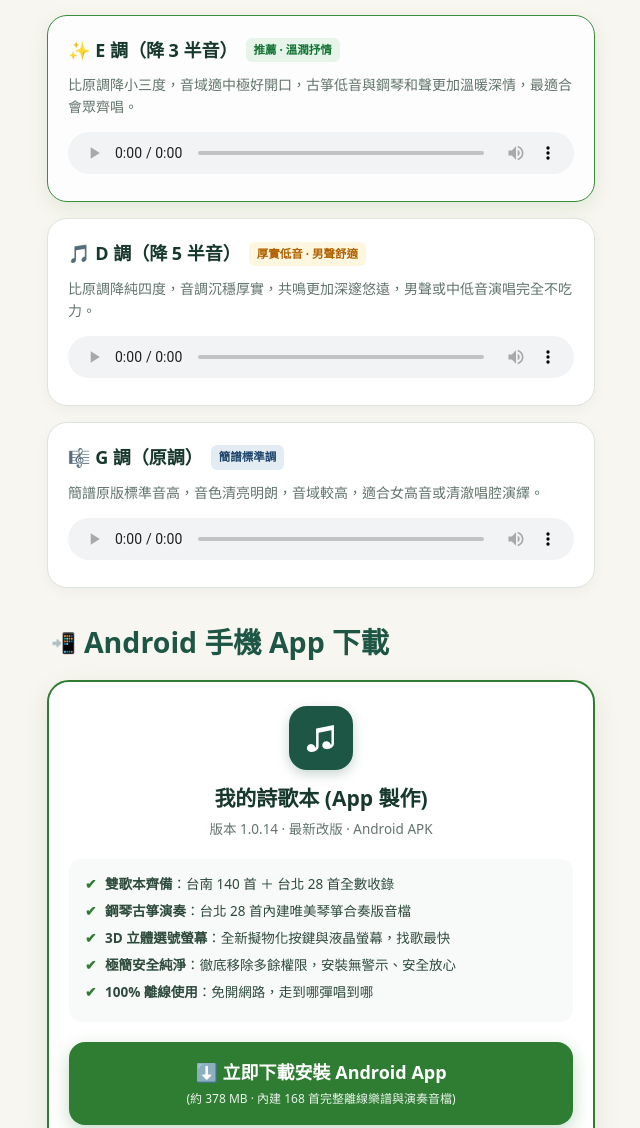
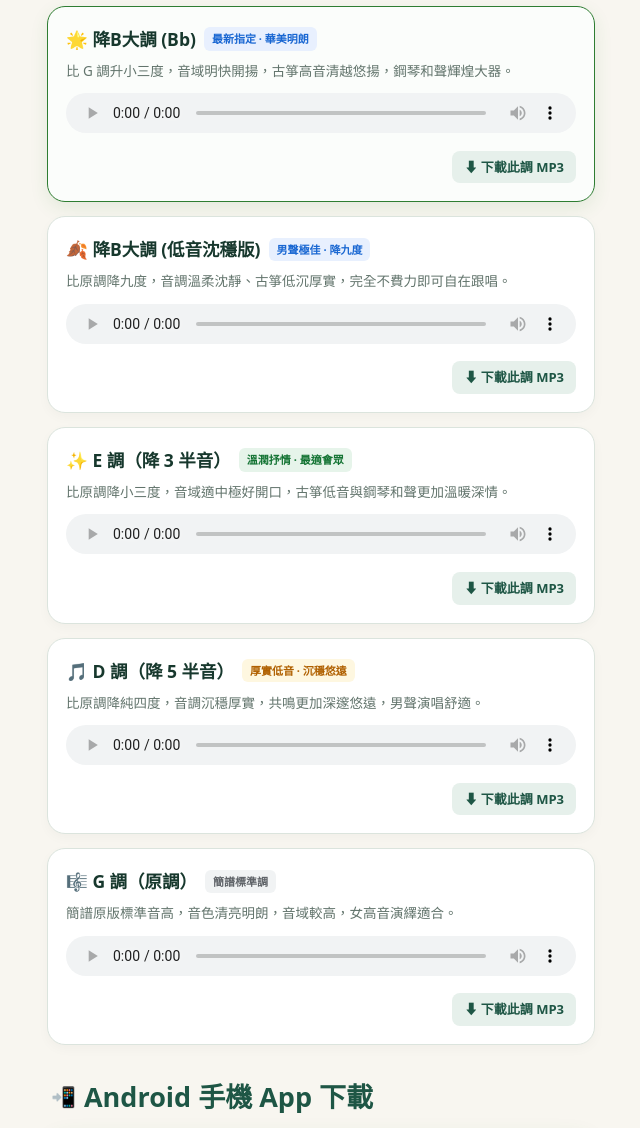
Before and after one commit to a6872057-arch/hymn-share, a plain HTML site: page index.html in a window 1280 px wide. Shown: the part 259-1387 px from the top of the page, without its empty margins (319-959 px from the left). Drawn offline with Linux system fonts and the light colour scheme.

Commit message:
Add Bb major audio variants and MP3 download links

```diff
--- a/index.html
+++ b/index.html
@@ -4,11 +4,11 @@
   <meta charset="UTF-8">
   <meta name="viewport" content="width=device-width, initial-scale=1.0, maximum-scale=1.0, user-scalable=no">
   <meta name="theme-color" content="#1e5645">
-  <meta property="og:title" content="第 111 首《永遠的靠岸》琴箏合奏試聽 · 詩歌本 App">
-  <meta property="og:description" content="包含 E 調、D 調、G 調三種調性線上試聽比較，並提供最新版「我的詩歌本」Android App 下載安裝。">
+  <meta property="og:title" content="第 111 首《永遠的靠岸》琴箏合奏試聽與 MP3 下載">
+  <meta property="og:description" content="包含 降B大調、E 調、D 調、G 調琴箏合奏線上試聽與 MP3 下載，並提供最新版「我的詩歌本」Android App 安裝檔。">
   <meta property="og:type" content="website">
   <meta name="robots" content="noindex, nofollow">
-  <title>第 111 首《永遠的靠岸》調性試聽 · 詩歌本 App 下載</title>
+  <title>第 111 首《永遠的靠岸》調性試聽 · MP3 下載 · 詩歌本 App</title>
   <style>
     :root {
       --bg: #f8f6f0;
@@ -47,7 +47,7 @@
     .header {
       background: linear-gradient(180deg, #1e5645 0%, #286553 100%);
       color: #fff;
-      padding: 32px 20px 28px;
+      padding: 30px 20px 26px;
       text-align: center;
       border-bottom-left-radius: 28px;
       border-bottom-right-radius: 28px;
@@ -65,13 +65,13 @@
       letter-spacing: 0.05em;
     }
     .header h1 {
-      font-size: 25px;
+      font-size: 24px;
       font-weight: 800;
       letter-spacing: 0.02em;
       margin-bottom: 8px;
     }
     .header p {
-      font-size: 15px;
+      font-size: 14.5px;
       color: #d8e8e0;
       max-width: 440px;
       margin: 0 auto;
@@ -85,7 +85,7 @@
       display: flex;
       align-items: center;
       gap: 8px;
-      font-size: 19px;
+      font-size: 18px;
       font-weight: 800;
       color: var(--primary);
       margin: 22px 4px 14px;
@@ -94,25 +94,25 @@
     .card {
       background: var(--card-bg);
       border: 1.5px solid var(--border);
-      border-radius: 20px;
-      padding: 20px;
-      margin-bottom: 16px;
-      box-shadow: 0 4px 14px rgba(0,0,0,0.04);
+      border-radius: 18px;
+      padding: 18px;
+      margin-bottom: 14px;
+      box-shadow: 0 4px 12px rgba(0,0,0,0.03);
       transition: all 0.25s ease;
     }
     .card.highlight {
-      border-color: #388e3c;
-      background: #fcfdfc;
-      box-shadow: 0 6px 20px rgba(56, 142, 60, 0.12);
+      border-color: #2e7d32;
+      background: #fbfdfb;
+      box-shadow: 0 6px 18px rgba(46, 125, 50, 0.10);
     }
     .card-top {
       display: flex;
       justify-content: space-between;
       align-items: center;
-      margin-bottom: 10px;
+      margin-bottom: 8px;
     }
     .card-title {
-      font-size: 18px;
+      font-size: 17.5px;
       font-weight: 750;
       color: #17382d;
       display: flex;
@@ -120,75 +120,97 @@
       gap: 8px;
     }
     .tag {
-      font-size: 11.5px;
+      font-size: 11px;
       font-weight: 700;
       padding: 3px 8px;
       border-radius: 6px;
     }
-    .tag-recommend { background: #e6f4ea; color: #137333; }
-    .tag-bass { background: #fef7e0; color: #b06000; }
-    .tag-orig { background: #e3ebf3; color: #1d456b; }
+    .tag-bb { background: #e8f0fe; color: #1967d2; }
+    .tag-e { background: #e6f4ea; color: #137333; }
+    .tag-d { background: #fef7e0; color: #b06000; }
+    .tag-orig { background: #f1f3f4; color: #5f6368; }
     .card-desc {
-      font-size: 14px;
+      font-size: 13.5px;
       color: var(--muted);
-      margin-bottom: 14px;
-      line-height: 1.55;
+      margin-bottom: 12px;
+      line-height: 1.5;
     }
     audio {
       width: 100%;
-      height: 42px;
+      height: 40px;
       border-radius: 8px;
       outline: none;
+    }
+    .track-actions {
+      display: flex;
+      justify-content: flex-end;
+      margin-top: 10px;
+    }
+    .dl-mp3-btn {
+      display: inline-flex;
+      align-items: center;
+      gap: 5px;
+      font-size: 13px;
+      font-weight: 600;
+      color: var(--primary);
+      background: var(--primary-light);
+      padding: 6px 12px;
+      border-radius: 8px;
+      text-decoration: none;
+      transition: all 0.2s;
+    }
+    .dl-mp3-btn:hover, .dl-mp3-btn:active {
+      background: #d4e7de;
     }
     /* App Download Section */
     .app-card {
       background: #ffffff;
       border: 2px solid #2e7d32;
-      border-radius: 22px;
-      padding: 24px 20px;
-      box-shadow: 0 8px 26px rgba(46, 125, 50, 0.12);
+      border-radius: 20px;
+      padding: 22px 18px;
+      box-shadow: 0 8px 24px rgba(46, 125, 50, 0.12);
       text-align: center;
       margin-top: 10px;
     }
     .app-icon {
-      width: 64px;
-      height: 64px;
+      width: 60px;
+      height: 60px;
       background: #1e5645;
       color: #fff;
-      font-size: 32px;
+      font-size: 30px;
       display: flex;
       align-items: center;
       justify-content: center;
-      border-radius: 18px;
-      margin: 0 auto 12px;
+      border-radius: 16px;
+      margin: 0 auto 10px;
       box-shadow: 0 4px 12px rgba(30, 86, 69, 0.25);
     }
     .app-title {
-      font-size: 21px;
+      font-size: 20px;
       font-weight: 800;
       color: #17382d;
       margin-bottom: 4px;
     }
     .app-meta {
-      font-size: 13.5px;
+      font-size: 13px;
       color: var(--muted);
-      margin-bottom: 18px;
+      margin-bottom: 16px;
     }
     .features-list {
       text-align: left;
       background: #f7faf8;
       border-radius: 12px;
-      padding: 14px 16px;
-      margin-bottom: 20px;
-      font-size: 13.5px;
+      padding: 12px 16px;
+      margin-bottom: 18px;
+      font-size: 13px;
       color: #2e4a3d;
       line-height: 1.7;
     }
     .features-list li {
       list-style-type: none;
       position: relative;
-      padding-left: 20px;
-      margin-bottom: 4px;
+      padding-left: 18px;
+      margin-bottom: 3px;
     }
     .features-list li::before {
       content: "✔";
@@ -203,10 +225,10 @@
       background: #2e7d32;
       color: #fff;
       text-decoration: none;
-      font-size: 18px;
+      font-size: 17.5px;
       font-weight: 750;
-      padding: 16px 20px;
-      border-radius: 16px;
+      padding: 15px 18px;
+      border-radius: 14px;
       box-shadow: 0 6px 18px rgba(46, 125, 50, 0.28);
       transition: all 0.2s;
     }
@@ -234,12 +256,12 @@
       font-size: 15px;
       font-weight: 700;
       color: var(--primary);
-      margin-bottom: 8px;
+      margin-bottom: 6px;
     }
     .share-desc {
       font-size: 13px;
       color: var(--muted);
-      margin-bottom: 14px;
+      margin-bottom: 12px;
     }
     .copy-btn {
       background: #fff;
@@ -247,7 +269,7 @@
       color: var(--primary);
       font-size: 15px;
       font-weight: 700;
-      padding: 11px 20px;
+      padding: 11px 18px;
       border-radius: 12px;
       cursor: pointer;
       width: 100%;
@@ -273,8 +295,8 @@
     }
     footer {
       text-align: center;
-      margin-top: 36px;
-      font-size: 12.5px;
+      margin-top: 32px;
+      font-size: 12px;
       color: #8c9e94;
     }
   </style>
@@ -283,13 +305,13 @@
 
   <!-- LINE in-app browser alert -->
   <div id="lineBanner" class="line-banner">
-    👉 <strong>LINE 提示：</strong>若點擊下載安裝檔沒有反應，請點擊右上角<strong>「︙」</strong>選<strong>「以預設瀏覽器開啟」</strong>（Chrome）即可直接下載安裝！
+    👉 <strong>LINE 提示：</strong>若點擊下載安裝檔沒有反應，請點右上角<strong>「︙」</strong>選<strong>「以預設瀏覽器開啟」</strong>（Chrome）即可直接下載安裝！
   </div>
 
   <header class="header">
     <div class="badge">台語詩歌分享平台</div>
     <h1>第 111 首《永遠的靠岸》</h1>
-    <p>琴箏合奏編曲 · 調性試聽與 App 安裝檔</p>
+    <p>琴箏合奏編曲 · 調性試聽與 MP3 / App 下載</p>
   </header>
 
   <div class="container">
@@ -297,19 +319,52 @@
     <!-- 試聽段落 -->
     <div class="section-title">
       <span class="icon">🎹</span>
-      <h2>琴箏合奏 · 三種調性試聽</h2>
+      <h2>琴箏合奏 · 多種調性試聽</h2>
+    </div>
+
+    <!-- Track: 降 B 大調 (標準) -->
+    <div class="card highlight">
+      <div class="card-top">
+        <div class="card-title">
+          <span>🌟 降B大調 (Bb)</span>
+          <span class="tag tag-bb">最新指定 · 華美明朗</span>
+        </div>
+      </div>
+      <p class="card-desc">比 G 調升小三度，音域明快開揚，古箏高音清越悠揚，鋼琴和聲輝煌大器。</p>
+      <audio controls preload="metadata" src="111_Bb.mp3"></audio>
+      <div class="track-actions">
+        <a class="dl-mp3-btn" href="111_Bb.mp3" download="111_永遠的靠岸_琴箏合奏_降B大調.mp3">⬇ 下載此調 MP3</a>
+      </div>
+    </div>
+
+    <!-- Track: 降 B 大調 (低音舒適版) -->
+    <div class="card">
+      <div class="card-top">
+        <div class="card-title">
+          <span>🍂 降B大調 (低音沈穩版)</span>
+          <span class="tag tag-bb">男聲極佳 · 降九度</span>
+        </div>
+      </div>
+      <p class="card-desc">比原調降九度，音調溫柔沈靜、古箏低沉厚實，完全不費力即可自在跟唱。</p>
+      <audio controls preload="metadata" src="111_Bb_low.mp3"></audio>
+      <div class="track-actions">
+        <a class="dl-mp3-btn" href="111_Bb_low.mp3" download="111_永遠的靠岸_琴箏合奏_降B大調_低音版.mp3">⬇ 下載此調 MP3</a>
+      </div>
     </div>
 
     <!-- Track: E 調 -->
-    <div class="card highlight">
+    <div class="card">
       <div class="card-top">
         <div class="card-title">
           <span>✨ E 調（降 3 半音）</span>
-          <span class="tag tag-recommend">推薦 · 溫潤抒情</span>
+          <span class="tag tag-e">溫潤抒情 · 最適會眾</span>
         </div>
       </div>
-      <p class="card-desc">比原調降小三度，音域適中極好開口，古箏低音與鋼琴和聲更加溫暖深情，最適合會眾齊唱。</p>
+      <p class="card-desc">比原調降小三度，音域適中極好開口，古箏低音與鋼琴和聲更加溫暖深情。</p>
       <audio controls preload="metadata" src="111_E.mp3"></audio>
+      <div class="track-actions">
+        <a class="dl-mp3-btn" href="111_E.mp3" download="111_永遠的靠岸_琴箏合奏_E調.mp3">⬇ 下載此調 MP3</a>
+      </div>
     </div>
 
     <!-- Track: D 調 -->
@@ -317,11 +372,14 @@
       <div class="card-top">
         <div class="card-title">
           <span>🎵 D 調（降 5 半音）</span>
-          <span class="tag tag-bass">厚實低音 · 男聲舒適</span>
+          <span class="tag tag-d">厚實低音 · 沉穩悠遠</span>
         </div>
       </div>
-      <p class="card-desc">比原調降純四度，音調沉穩厚實，共鳴更加深邃悠遠，男聲或中低音演唱完全不吃力。</p>
+      <p class="card-desc">比原調降純四度，音調沉穩厚實，共鳴更加深邃悠遠，男聲演唱舒適。</p>
       <audio controls preload="metadata" src="111_D.mp3"></audio>
+      <div class="track-actions">
+        <a class="dl-mp3-btn" href="111_D.mp3" download="111_永遠的靠岸_琴箏合奏_D調.mp3">⬇ 下載此調 MP3</a>
+      </div>
     </div>
 
     <!-- Track: G 調 (原調) -->
@@ -332,12 +390,15 @@
           <span class="tag tag-orig">簡譜標準調</span>
         </div>
       </div>
-      <p class="card-desc">簡譜原版標準音高，音色清亮明朗，音域較高，適合女高音或清澈唱腔演繹。</p>
+      <p class="card-desc">簡譜原版標準音高，音色清亮明朗，音域較高，女高音演繹適合。</p>
       <audio controls preload="metadata" src="111_G.mp3"></audio>
+      <div class="track-actions">
+        <a class="dl-mp3-btn" href="111_G.mp3" download="111_永遠的靠岸_琴箏合奏_G調原調.mp3">⬇ 下載此調 MP3</a>
+      </div>
     </div>
 
     <!-- App 下載段落 -->
-    <div class="section-title" style="margin-top: 32px;">
+    <div class="section-title" style="margin-top: 30px;">
       <span class="icon">📲</span>
       <h2>Android 手機 App 下載</h2>
     </div>
@@ -396,7 +457,7 @@
     // 複製分享文字
     document.getElementById('copyShareBtn').addEventListener('click', () => {
       const shareUrl = window.location.origin + window.location.pathname + '?openExternalBrowser=1';
-      const text = `平安！分享台語詩歌第 111 首《永遠的靠岸》琴箏合奏試聽（包含 E 調、D 調、G 調），以及最新版「我的詩歌本」App 安裝檔：\n${shareUrl}\n\n（點開網址即可直接線上試聽與下載安裝！）`;
+      const text = `平安！分享台語詩歌第 111 首《永遠的靠岸》琴箏合奏試聽（含降B大調、E調、D調、G調MP3下載），以及最新版「我的詩歌本」App 安裝檔：\n${shareUrl}\n\n（點開網址即可直接線上試聽與下載安裝！）`;
 
       if (navigator.clipboard && navigator.clipboard.writeText) {
         navigator.clipboard.writeText(text).then(showToast);
```
Also changed, not shown: 2 other files.
